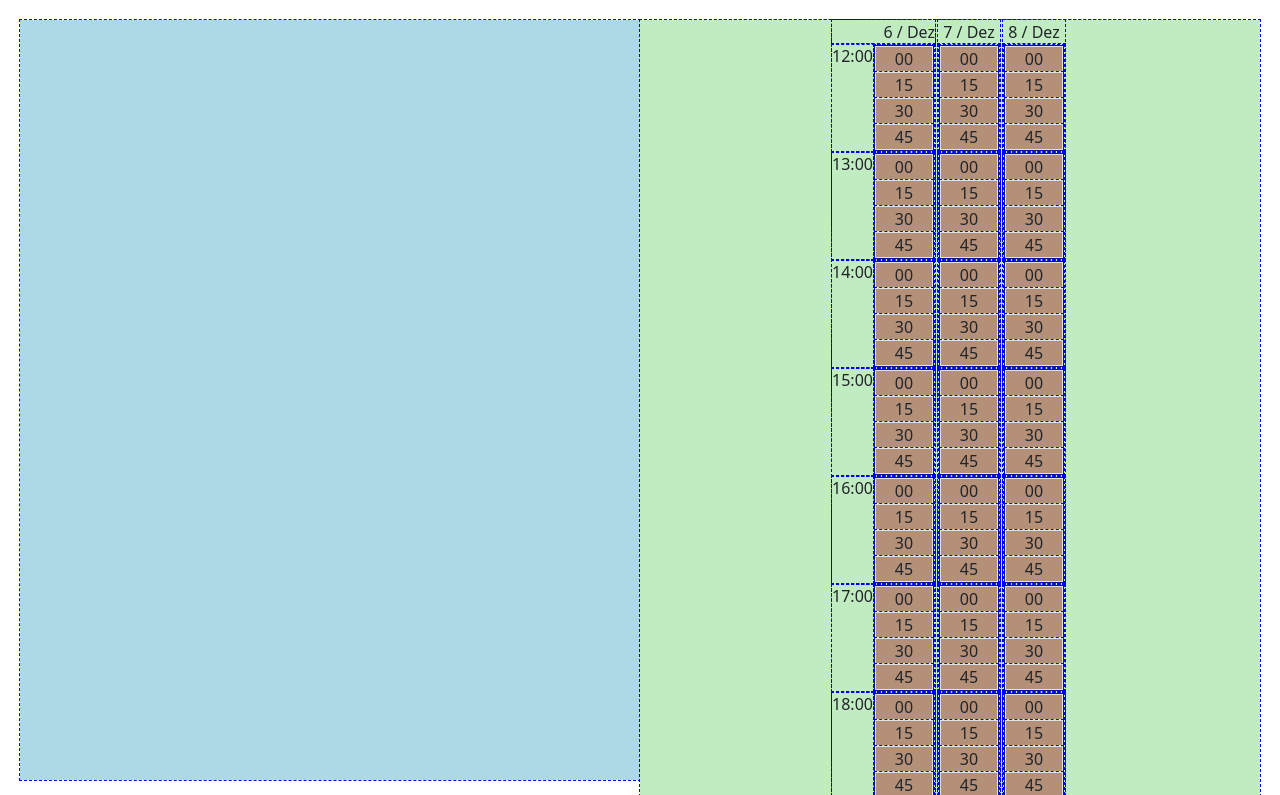
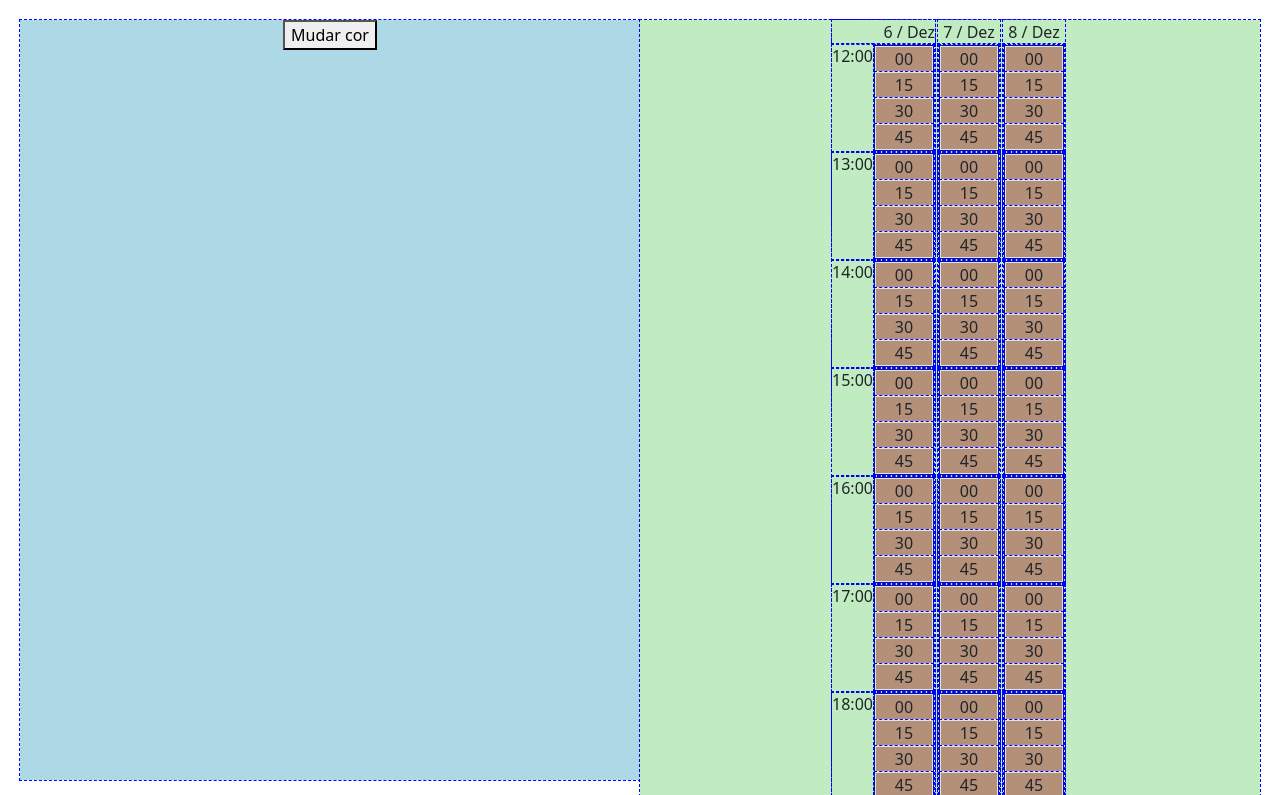
Before and after one commit to GabrielGRR/VouVerTeAviso, a Flask app: page /1 in a window 1280 px wide. Shown: the part 56-851 px from the top of the page. Run offline with Flask 3, Linux system fonts and the light colour scheme; data comes from the database, SQL or seed files in the repository.

Commit message:
ADD botão para teste de cor

```diff
--- a/templates/event.html
+++ b/templates/event.html
@@ -45,6 +45,7 @@
         <div class="div_container">
             <!-- Div 1 -->
             <div id="teste1" class="div1">
+                <button id="color_test" onclick="shadeRGBColor()">Mudar cor</button>
 
             </div>
 
```
